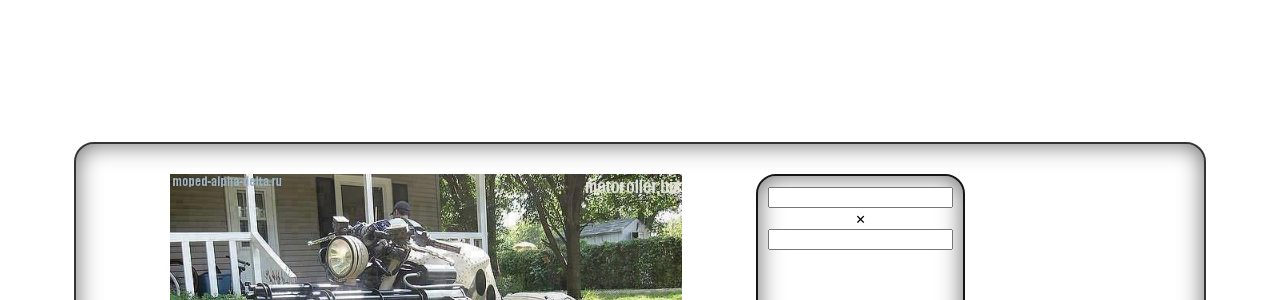
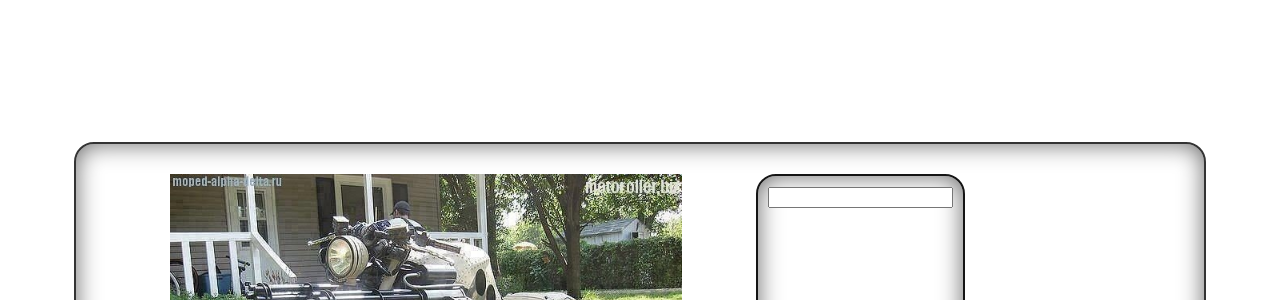
Before and after one commit to OlimovAmir/React-redux_v2, a React (Create React App) app: page / in a window 1280 px wide. Shown: the top 300 px of the page. Built offline with nearby package versions, Linux system fonts and the light colour scheme.

Commit message:
add comment

```diff
--- a/src/components/Comments.jsx
+++ b/src/components/Comments.jsx
@@ -10,7 +10,7 @@ function Comments(props) {
   const [textComment, setTextComment] = useState('');
   //console.log('comments: ', props)
   const comments = useSelector(state => {
-    console.log('redux state: ', state)
+    //console.log('redux state: ', state)
     const {commentsReducer} = state;
     return commentsReducer.comments
   });
@@ -38,7 +38,10 @@ function Comments(props) {
         />
         <input type="submit" hidden />
       </form>
-      <SingleComments />
+      {!!comments.length && comments.map(res =>{
+        return <SingleComments key={res.id} data={res} />
+      })}
+
     </div>
   )
 }
--- a/src/components/SingleComments.jsx
+++ b/src/components/SingleComments.jsx
@@ -1,11 +1,19 @@
-import React from 'react'
+import React, { useEffect, useState } from 'react'
 
-function SingleComments() {
+function SingleComments({data}) {
+  const [commentsText, setCommentText] = useState('');
+  const {text, id} = data;
+  useEffect(()=>{
+    if (text) {
+      setCommentText(text);
+    }
+  },[text]);
+
   return (
     <div className=''>
     <div className='close' >&times;</div>
         <form className=''>
-            <input type='text'/>
+            <input type='text' value={commentsText}/>
             <input type='submit' hidden/>
         </form>
     </div>
```
